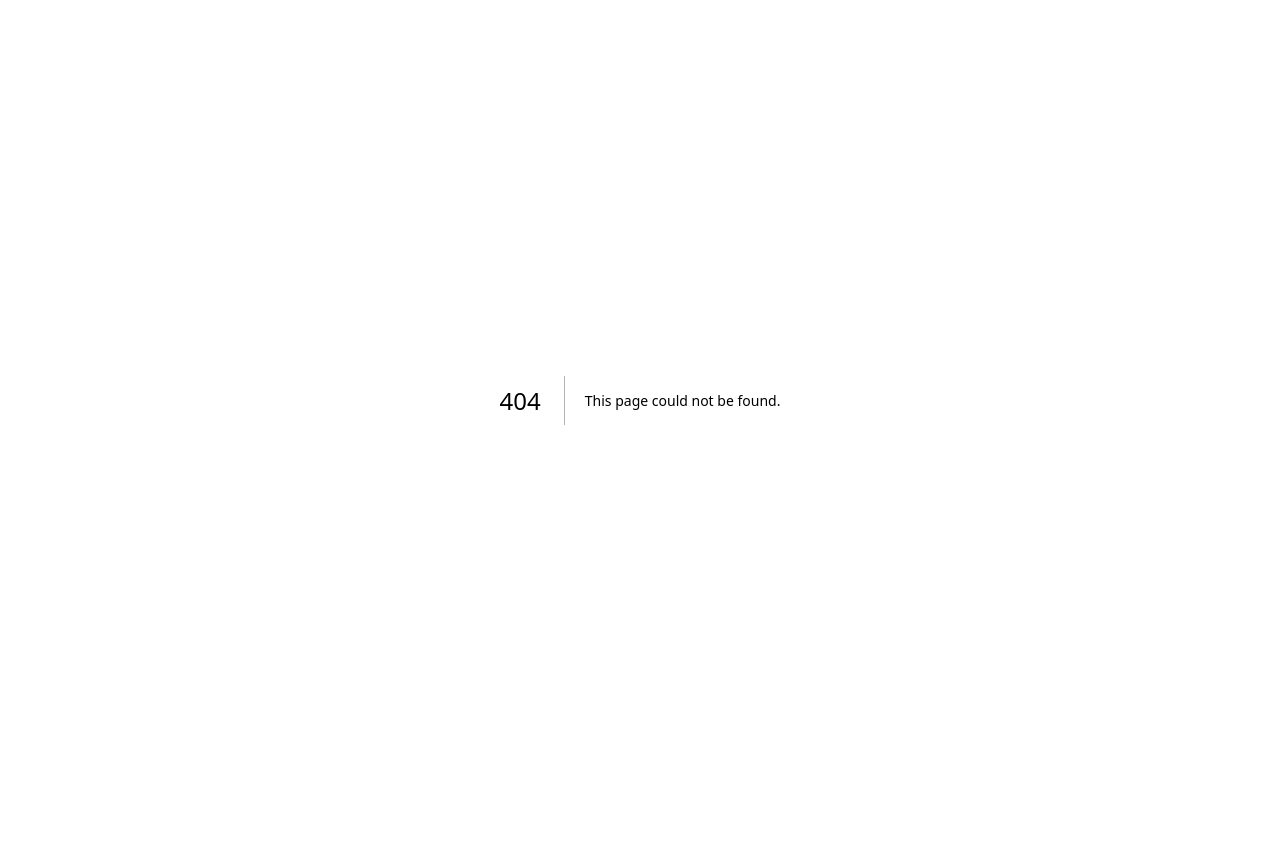
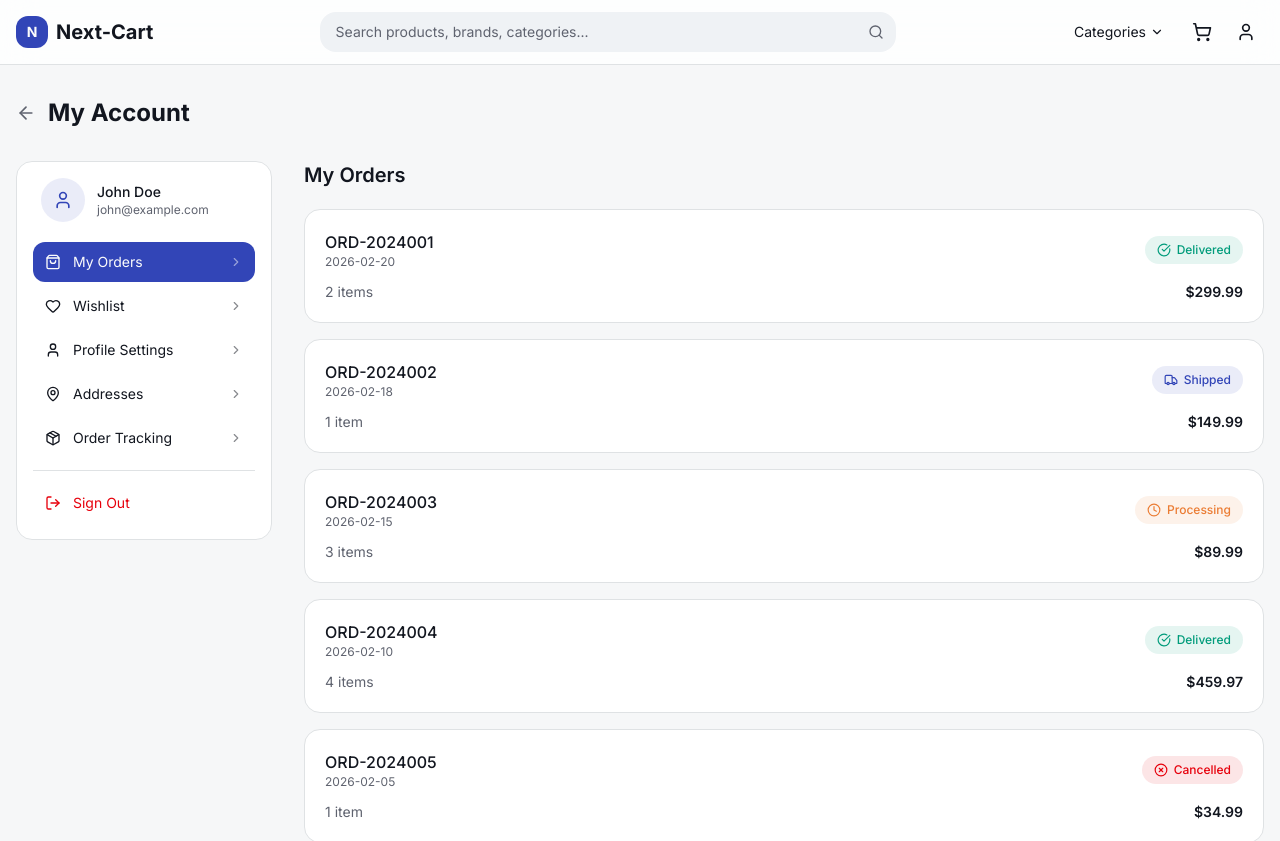
Before and after one commit to Brain-Stack-team/Next-Cart, a Next.js app: page /dashboard in a window 1280 px wide. Before the commit this address had no page. Shown: the top 841 px of the page. Before the commit the page ends 800 px from the top, so only its background shows below. Built offline with nearby package versions, Linux system fonts and the light colour scheme.

Commit message:
client dashboard

```diff
--- /dev/null
+++ b/app/(store)/dashboard/page.jsx
@@ -0,0 +1,10 @@
+import DashboardClient from "@/components/dashboard-client"
+
+export const metadata = {
+  title: "Dashboard | Next-Cart",
+  description: "Manage your Next-Cart account",
+}
+
+export default function DashboardPage() {
+  return <DashboardClient />
+}
```
